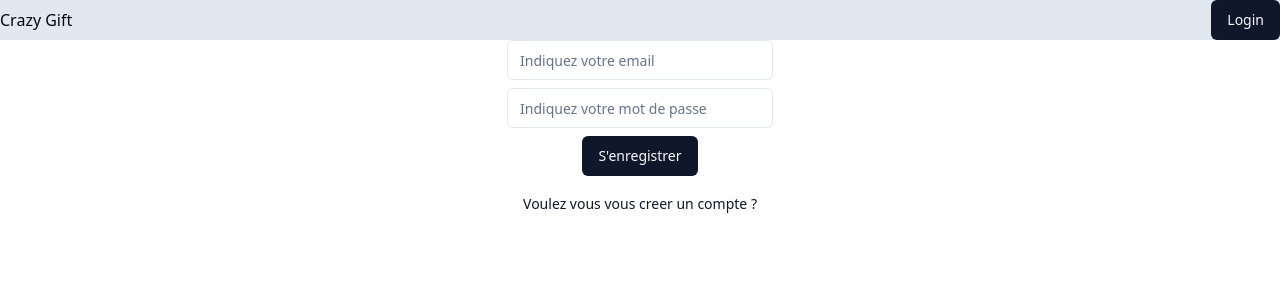
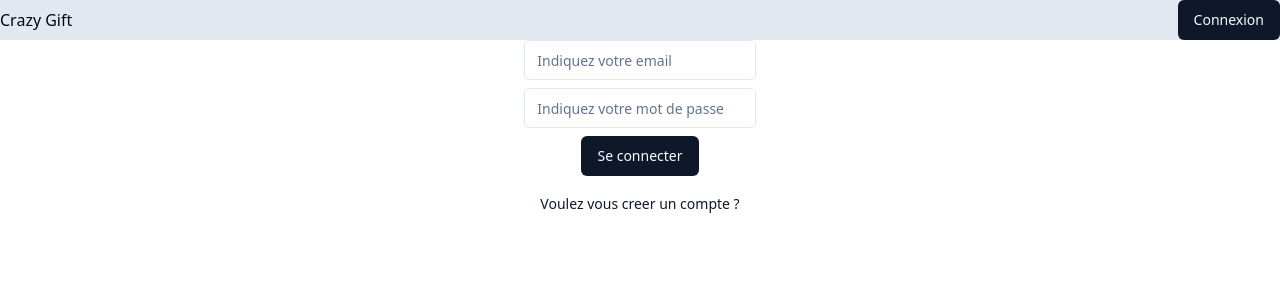
Before and after one commit to WildCodeSchool/2023-09-wns-bleu-easy-gift, a Next.js app in the folder frontend/: page /auth/login in a window 1280 px wide. Shown: the top 300 px of the page. Built offline with nearby package versions, Linux system fonts and the light colour scheme; no server answers.

Commit message:
fix the typo

```diff
--- a/frontend/src/components/Logout.tsx
+++ b/frontend/src/components/Logout.tsx
@@ -22,7 +22,7 @@ export default function Logout() {
 
   return (
     <Button variant={"destructive"} onClick={() => logout()}>
-      Se Deconnecter
+      Se déconnecter
     </Button>
   );
 }
--- a/frontend/src/components/Navbar.tsx
+++ b/frontend/src/components/Navbar.tsx
@@ -32,7 +32,7 @@ export default function Navbar() {
       <div className="flex gap-2">
         {!isConnected && (
           <Button>
-            <Link href="/auth/login">Login</Link>
+            <Link href="/auth/login">Connexion</Link>
           </Button>
         )}
         <Logout />
--- a/frontend/src/pages/auth/login/index.tsx
+++ b/frontend/src/pages/auth/login/index.tsx
@@ -33,11 +33,9 @@ function Login() {
           name="password"
           placeholder="Indiquez votre mot de passe"
         />
-        <Button type="submit">{"S'enregistrer"}</Button>
+        <Button type="submit">{"Se connecter"}</Button>
         <Button variant={"link"}>
-          <Link href={"/auth/register"}>
-            Voulez vous vous creer un compte ?
-          </Link>
+          <Link href={"/auth/register"}>Voulez vous creer un compte ?</Link>
         </Button>
       </form>
     </div>
--- a/frontend/src/pages/auth/register/index.tsx
+++ b/frontend/src/pages/auth/register/index.tsx
@@ -32,7 +32,7 @@ function Register() {
         className="flex flex-col items-center gap-2"
         onSubmit={handleSubmit}
       >
-        <Input type="text" name="pseudo" placeholder="Indiquez votre speudo" />
+        <Input type="text" name="pseudo" placeholder="Indiquez votre pseudo" />
         <Input type="email" name="email" placeholder="Indiquez votre email" />
         <Input
           type="password"
```
